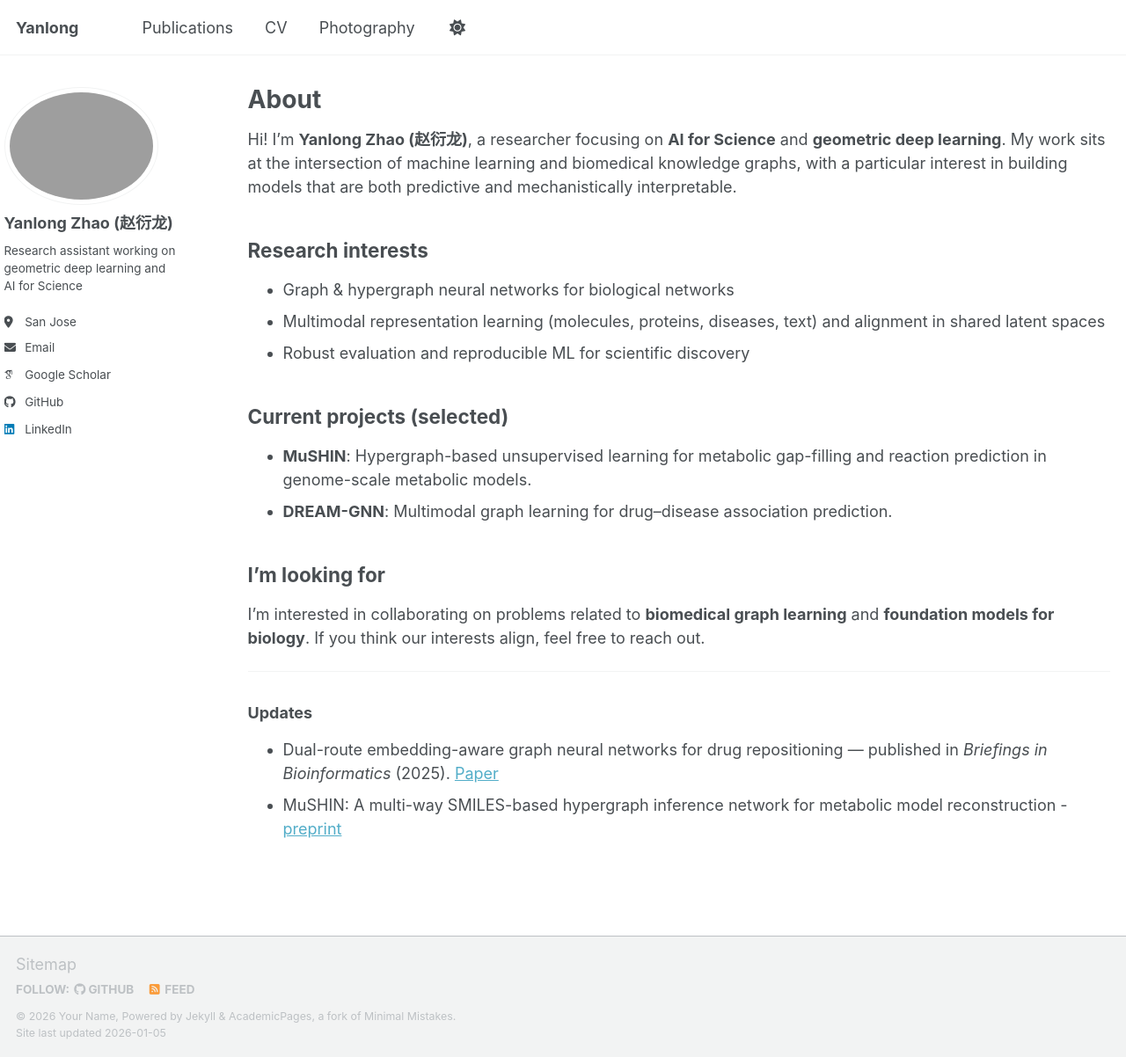
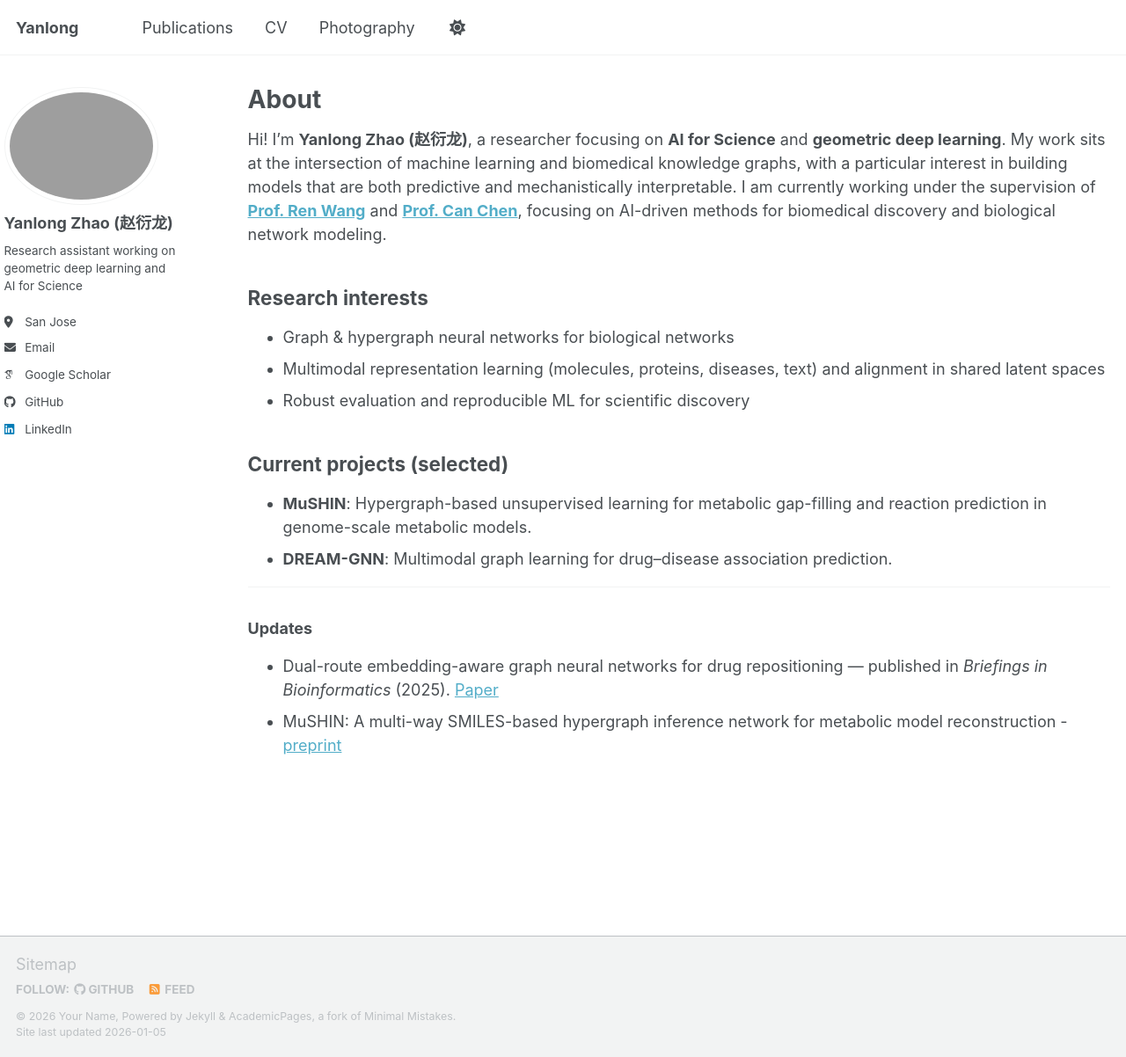
Before and after one commit to Ryan-Yanlong/Ryan-Yanlong, a Jekyll site: the page built from _pages/about.md, in a window 1280 px wide and 1202 px high. Shown: the whole window at 88% size. Built offline with Jekyll 4.4.1, drawn with Linux system fonts in a browser that asks for light colours; some web fonts are replaced; a script bundle is joined from its source files by our own code; library files that are not in the unit come from our copies.

Commit message:
Update about.md

```diff
--- a/_pages/about.md
+++ b/_pages/about.md
@@ -8,7 +8,7 @@ redirect_from:
   - /about.html
 ---
 
-Hi! I’m **Yanlong Zhao (赵衍龙)**, a researcher focusing on **AI for Science** and **geometric deep learning**. My work sits at the intersection of machine learning and biomedical knowledge graphs, with a particular interest in building models that are both predictive and mechanistically interpretable.
+Hi! I’m **Yanlong Zhao (赵衍龙)**, a researcher focusing on **AI for Science** and **geometric deep learning**. My work sits at the intersection of machine learning and biomedical knowledge graphs, with a particular interest in building models that are both predictive and mechanistically interpretable. I am currently working under the supervision of [**Prof. Ren Wang**](https://wangren09.github.io/) and [**Prof. Can Chen**](https://tarheels.live/canc/), focusing on AI-driven methods for biomedical discovery and biological network modeling.
 
 ## Research interests
 - Graph & hypergraph neural networks for biological networks
@@ -19,8 +19,6 @@ Hi! I’m **Yanlong Zhao (赵衍龙)**, a researcher focusing on **AI for Scienc
 - **MuSHIN**: Hypergraph-based unsupervised learning for metabolic gap-filling and reaction prediction in genome-scale metabolic models.
 - **DREAM-GNN**: Multimodal graph learning for drug–disease association prediction.
 
-## I’m looking for
-I’m interested in collaborating on problems related to **biomedical graph learning** and **foundation models for biology**. If you think our interests align, feel free to reach out.
 
 
 ---
```
